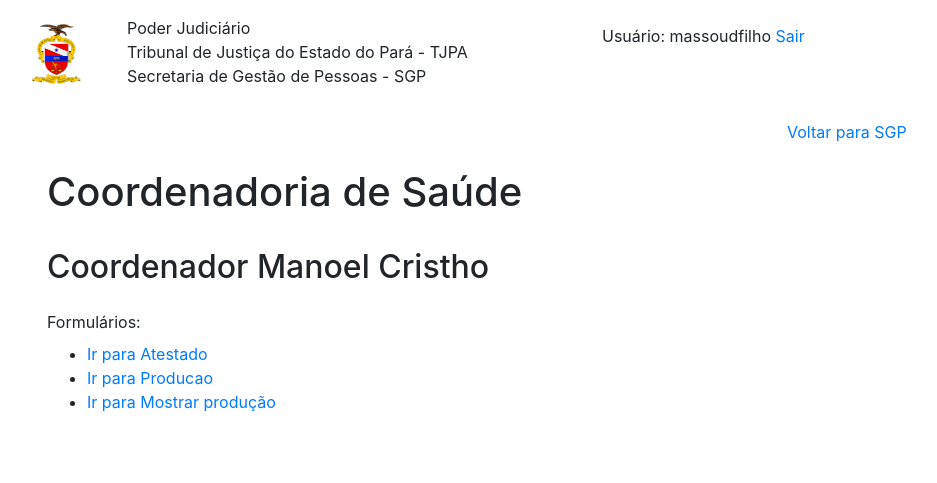
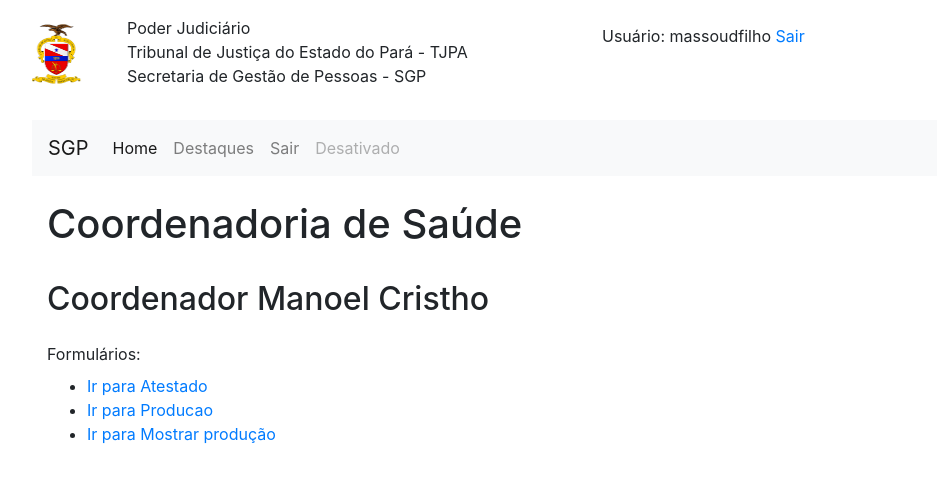
Before and after one commit to MassoudFilho/SGP, a Django app: page /sgp/saude/ in a window 1280 px wide. Shown: the top 483 px of the page, without its empty margins (53-990 px from the left). Run offline with Django 3.2, Linux system fonts and the light colour scheme; a user stored in the database is signed in; some libraries are stand-ins or nearby versions.

Commit message:
Inclusão de Menu na página inicial da Saúde.

```diff
--- a/saude/templates/home_saude.html
+++ b/saude/templates/home_saude.html
@@ -4,13 +4,20 @@
 
 <br>
 
-<div class="container">
-    <div class="row justify-content-end">
-        <div class="col-4">
-            <a href="{% url 'index' %}">Voltar para SGP</a>
-        </div>
+<nav class="navbar navbar-expand-lg navbar-light bg-light">
+  <a class="navbar-brand" href="{% url 'sgp' %}">SGP</a>
+  <button class="navbar-toggler" type="button" data-toggle="collapse" data-target="#navbarNavAltMarkup" aria-controls="navbarNavAltMarkup" aria-expanded="false" aria-label="Alterna navegação">
+    <span class="navbar-toggler-icon"></span>
+  </button>
+  <div class="collapse navbar-collapse" id="navbarNavAltMarkup">
+    <div class="navbar-nav">
+      <a class="nav-item nav-link active" href="#">Home <span class="sr-only">(Página atual)</span></a>
+      <a class="nav-item nav-link" href="#">Destaques</a>
+      <a class="nav-item nav-link" href="{% url 'sair_voltar_sgp' %}">Sair</a>
+      <a class="nav-item nav-link disabled" href="#">Desativado</a>
     </div>
-</div>
+  </div>
+</nav>
 
 <br>
 
```
